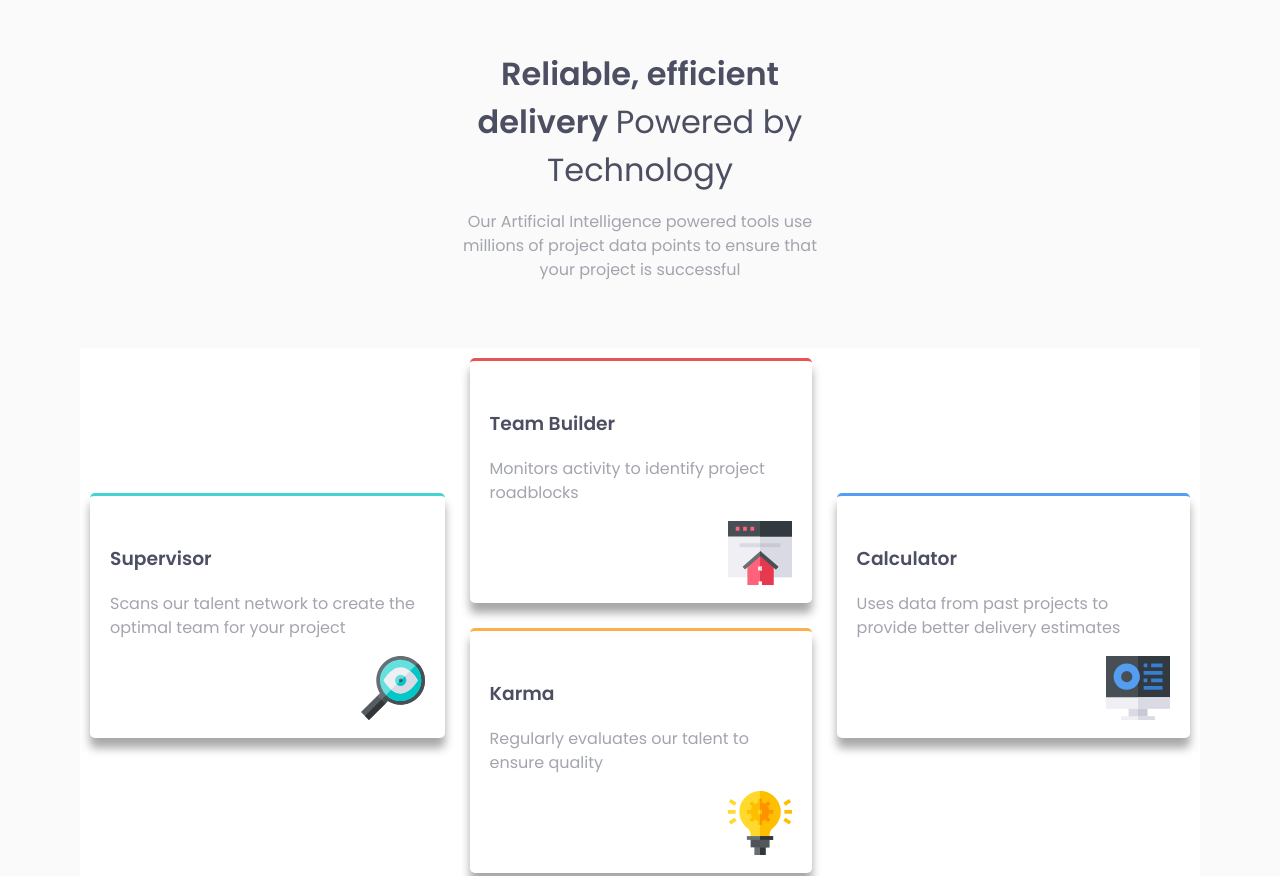
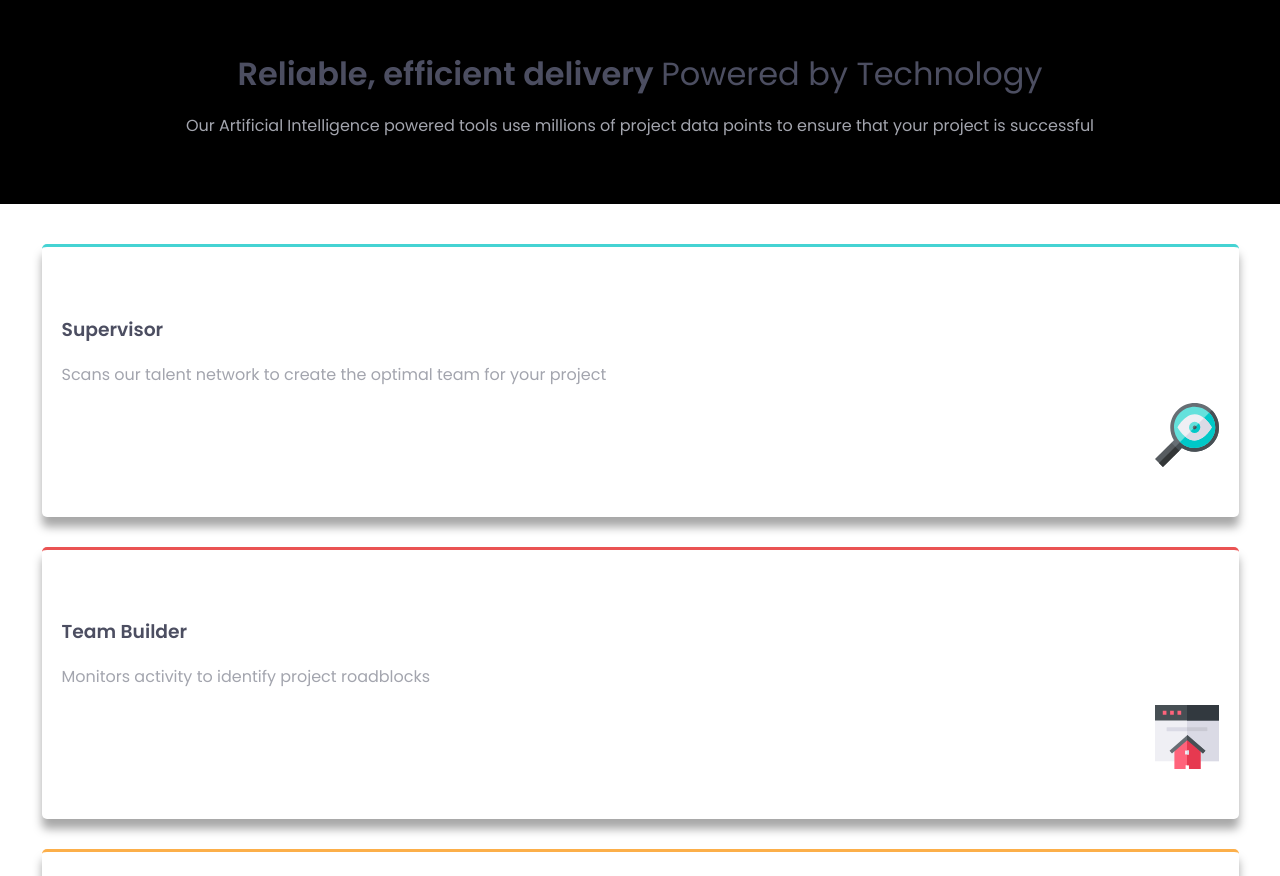
Before and after one commit to boarnerges/four-card-feature, a plain HTML site: page index.html in a window 1280 px wide. Shown: the top 876 px of the page. Drawn offline with Linux system fonts and the light colour scheme.

Commit message:
some update on the width

```diff
--- a/styles.css
+++ b/styles.css
@@ -96,14 +96,17 @@ select {
 body{
   font-family: 'Poppins', sans-serif;
   background-color: hsl(0, 0%, 98%);
+  min-width: 375px;
+  /* max-width: 375px; */
 }
 
 .header{
   padding: 50px 0;
   text-align: center;
-  max-width: 500px;
+  width: 100%;
   margin: 0 auto;
   color: hsl(229, 6%, 66%);
+  background: black;
 }
 
 .title {
@@ -115,25 +118,20 @@ h1 span{
   font-weight:400;
 }
 
-.main{
-  max-width: 375px;
-    width: 80%;
-}
 .container {
-
-
     margin: 0 auto;
     color: hsl(229, 6%, 66%);
     background: white;
     padding: 10px;
     justify-content: center;
+    width:
 }
 
 
 
 .card{
   border-radius: 5px;
-  /* width: 80%; */
+  width: 95%;
   padding: 50px 20px;
   /* min-width: 250px; */
   box-shadow: 0 10px 10px 0 hsl(229, 0%, 66%);
@@ -174,7 +172,7 @@ footer{
   text-align: center;
 }
 
-@media (min-width: 1280px){
+@media (min-width: 1500px){
   body{
     /* background: red; */
   }
```
